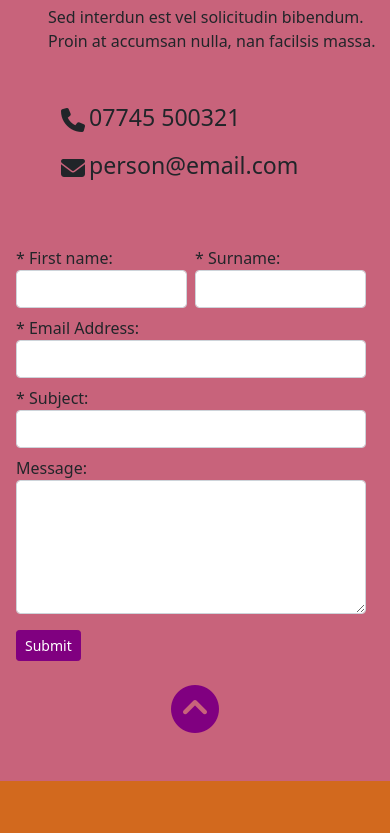
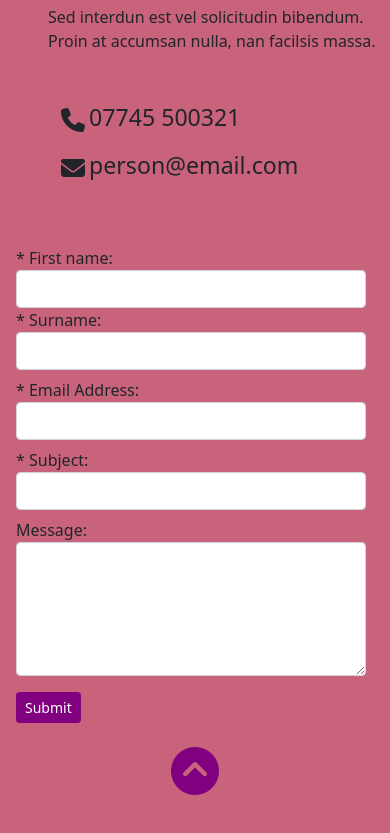
Before and after one commit to Coolhound/nmp, a website: page index.html in a window 390 px wide. Shown: the part 2074-2907 px from the top of the page. Before the commit the page ends 2855 px from the top, so only its background shows below. Drawn offline with Linux system fonts and the light colour scheme.

Commit message:
Last name should go below first on small screens #6
Use flex-column then flex-md-row to push Surname below Firstname on smaller viewports.

```diff
--- a/index.html
+++ b/index.html
@@ -141,12 +141,12 @@
 
                     <div class="mt-5 mt-md-0 ms-3 me-4">
                         <form>
-                            <div class="d-flex mt-2">
+                            <div class="d-flex flex-column flex-md-row mt-2">
                                 <div>
                                     <label class="form-label m-0 p-0" for="inputFirstname">* First name:</label>
                                     <input class="form-control" id="inputFirstname" type="text">
                                 </div>
-                                <div class="ms-2">
+                                <div class="ms-md-2">
                                     <label class="form-label m-0 p-0" for="inputSurname">* Surname:</label>
                                     <input class="form-control" id="inputSurname" type="text">
                                 </div>
```
